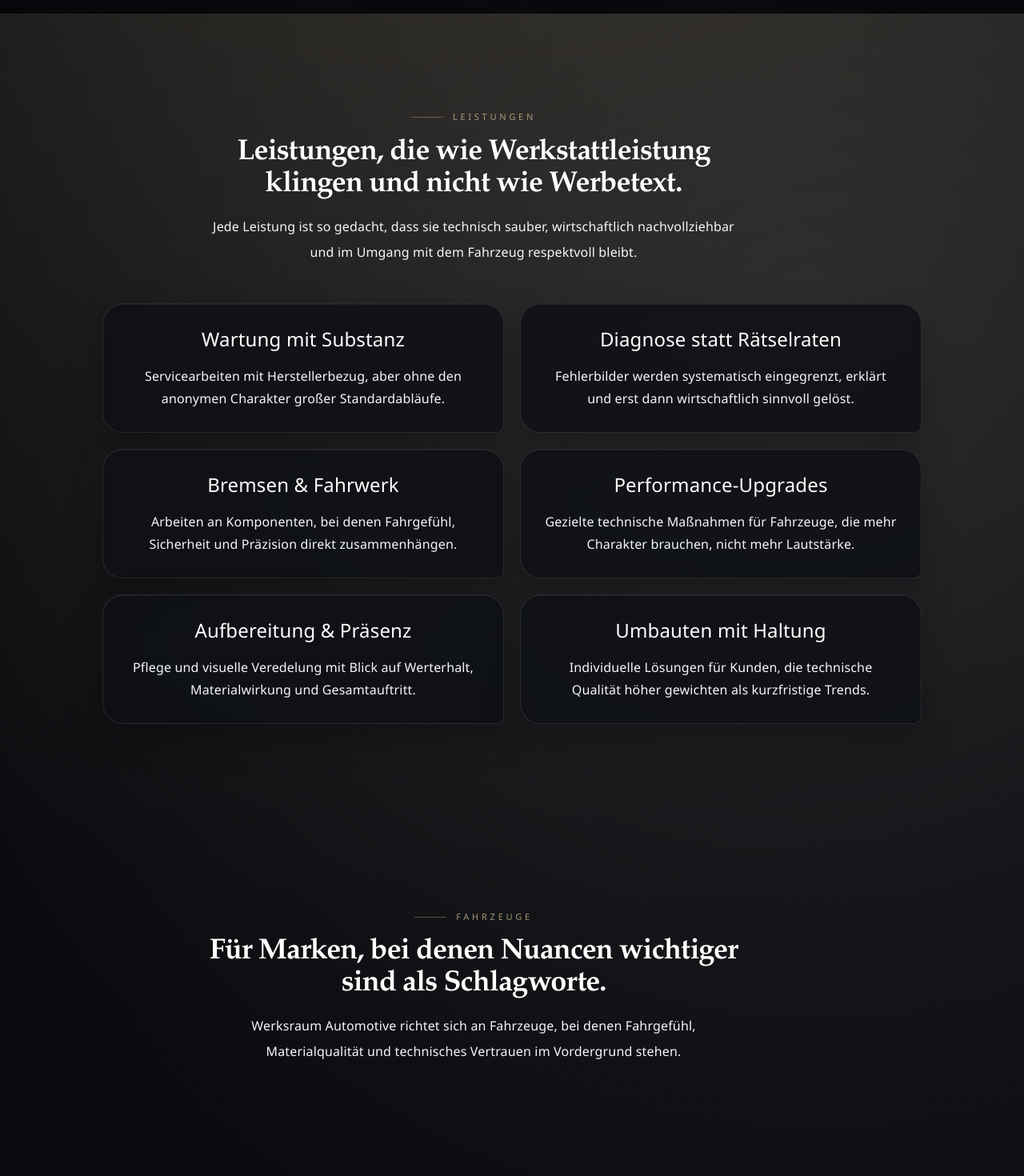
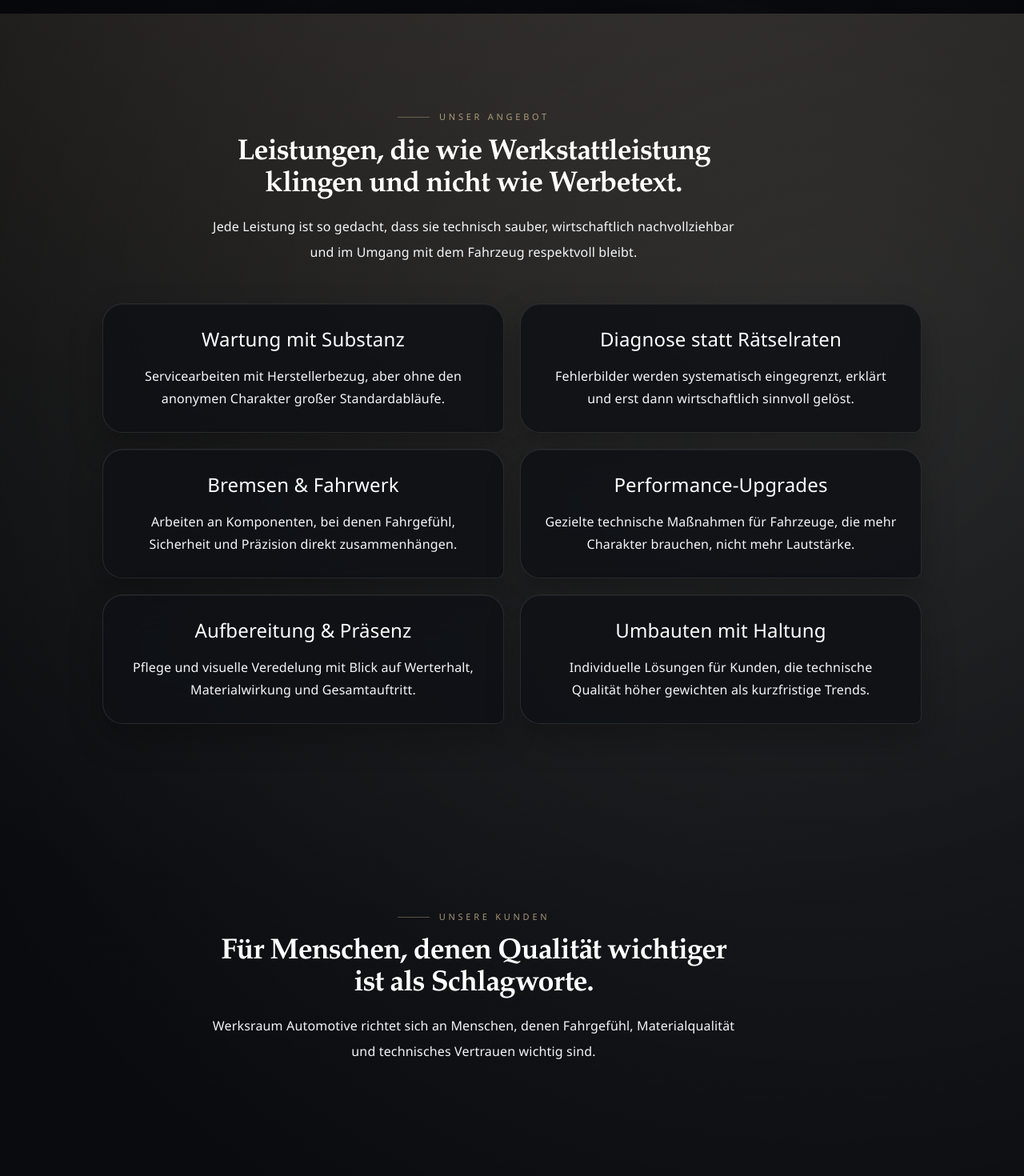
Before and after one commit to biesiadamaciej06-design/werkraum-automotive-preview, a Next.js app: page / in a window 1280 px wide. Shown: the part 960-2430 px from the top of the page at 80% size. Built offline with nearby package versions, Linux system fonts and the light colour scheme.

Commit message:
Refine offer and customer wording

```diff
--- a/app/page.tsx
+++ b/app/page.tsx
@@ -79,8 +79,8 @@ const galleryItems = [
 ];
 
 const footerLinks = [
-  { label: "Leistungen", href: "#leistungen" },
-  { label: "Fahrzeuge", href: "#fahrzeuge" },
+  { label: "Unser Angebot", href: "#leistungen" },
+  { label: "Unsere Kunden", href: "#fahrzeuge" },
   { label: "Galerie", href: "#galerie" },
   { label: "Kontakt", href: "#kontakt" },
   { label: "Impressum", href: "/impressum" },
@@ -125,7 +125,7 @@ export default function Home() {
 
               <div className="flex flex-col gap-4 sm:flex-row">
                 <Link href="#leistungen" className="cta-secondary">
-                  Leistungen ansehen
+                  Unser Angebot ansehen
                 </Link>
               </div>
 
@@ -179,7 +179,7 @@ export default function Home() {
       >
         <FadeIn className="mx-auto max-w-3xl text-center">
           <div className="section-copy">
-            <span className="eyebrow">Leistungen</span>
+            <span className="eyebrow">Unser Angebot</span>
             <h2 className="section-title">Leistungen, die wie Werkstattleistung klingen und nicht wie Werbetext.</h2>
             <p className="text-base leading-8 text-white/64">
               Jede Leistung ist so gedacht, dass sie technisch sauber, wirtschaftlich nachvollziehbar
@@ -208,11 +208,11 @@ export default function Home() {
       >
         <div className="mx-auto max-w-3xl text-center">
           <FadeIn className="section-copy">
-            <span className="eyebrow">Fahrzeuge</span>
-            <h2 className="section-title">Für Marken, bei denen Nuancen wichtiger sind als Schlagworte.</h2>
+            <span className="eyebrow">Unsere Kunden</span>
+            <h2 className="section-title">Für Menschen, denen Qualität wichtiger ist als Schlagworte.</h2>
             <p className="text-base leading-8 text-white/64">
-              Werksraum Automotive richtet sich an Fahrzeuge, bei denen Fahrgefühl, Materialqualität
-              und technisches Vertrauen im Vordergrund stehen.
+              Werksraum Automotive richtet sich an Menschen, denen Fahrgefühl, Materialqualität und
+              technisches Vertrauen wichtig sind.
             </p>
           </FadeIn>
         </div>
```
